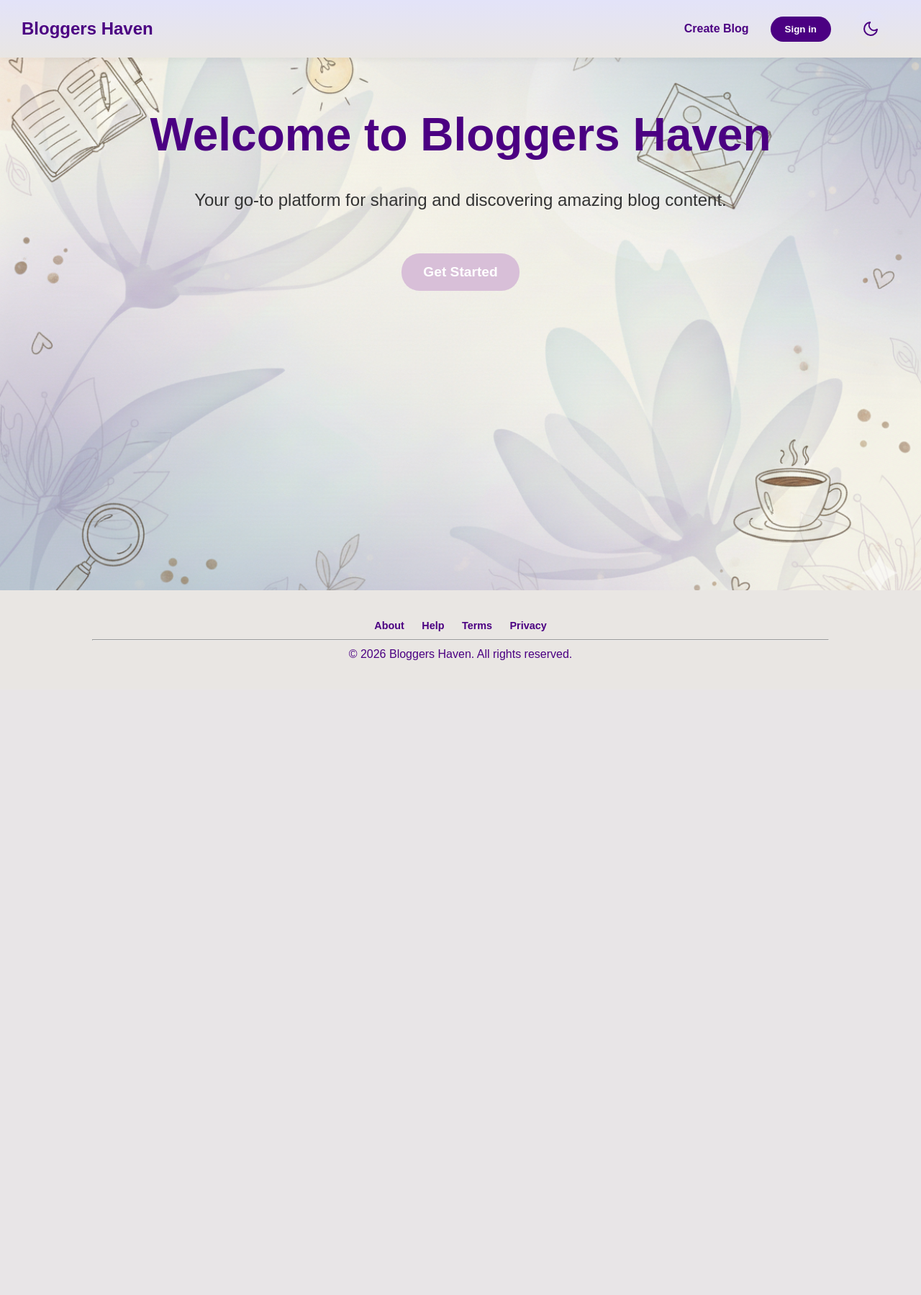
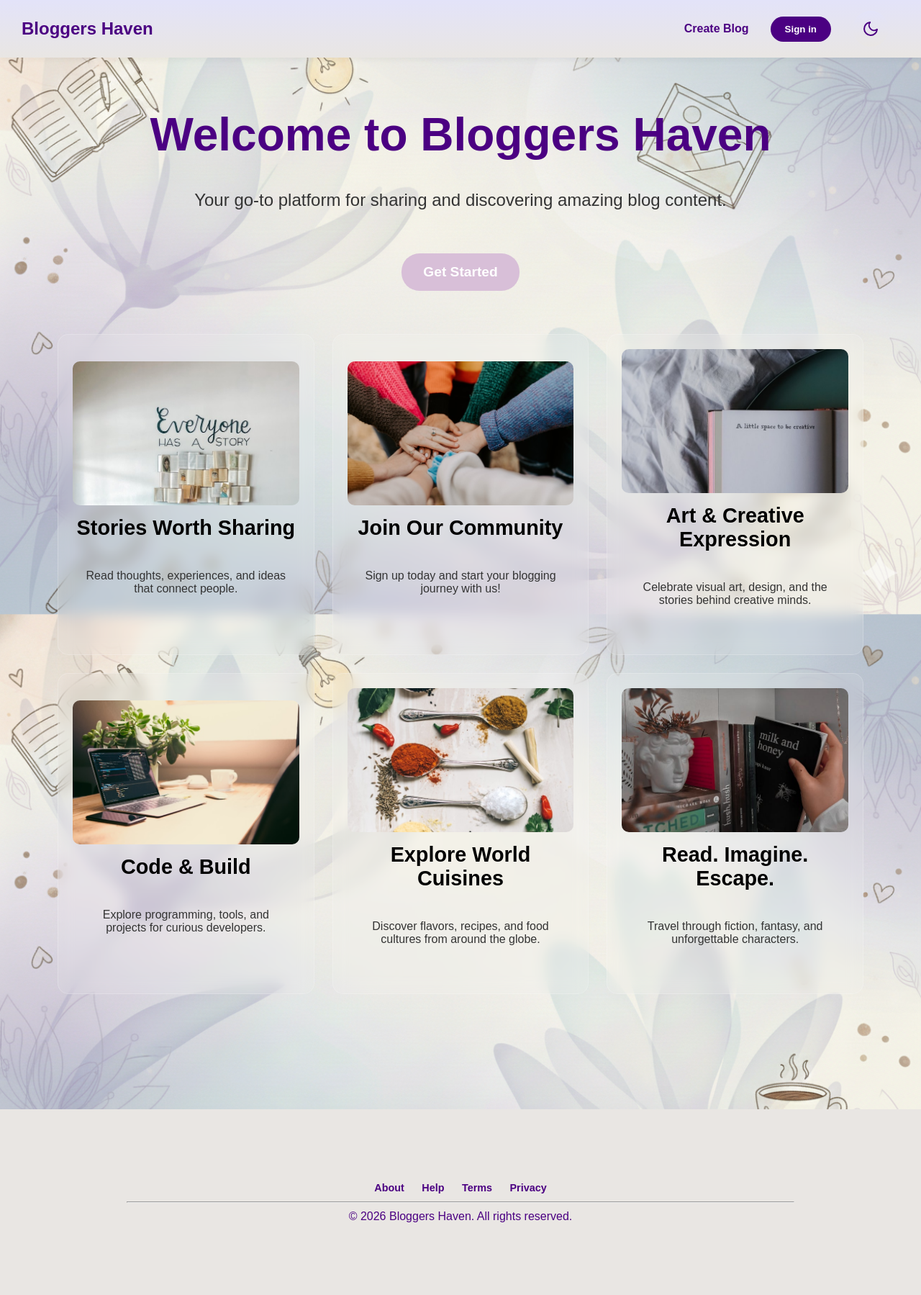
Before and after one commit to anushka155/bloggers_haven, a Django app: page / in a window 1280 px wide. Shown: the whole page at 72% size. Before the commit the page ends 917 px from the top, so only its background shows below. Run offline with Django 5.2, Linux system fonts and the light colour scheme; some web fonts are replaced.

Commit message:
landing page add ons

```diff
--- a/assets/css/style.css
+++ b/assets/css/style.css
@@ -235,7 +235,7 @@ nav {
 }
 
 main {
-    min-height: 90vh;
+    min-height: 100vh;
     display: flex;
     flex-direction: column;
     padding: 50px 20px;
@@ -281,6 +281,60 @@ main form button:hover {
     background-color: var(--btn-accent-hover-bg);
 }
 
+
+.container{
+    width: 100%;
+    display: grid;
+    grid-template-columns: repeat(auto-fit,minmax(300px, 1fr));
+    gap: 25px;
+    padding: 20px;
+    max-width: 1200px;
+    margin: 40px auto;
+}
+
+.box{
+    background: rgba(255, 255, 255, 0.1);
+    backdrop-filter: blur(10px);
+    border: 1px solid rgba(255, 255, 255, 0.2);
+    border-radius: 15px;
+    height: auto;
+    padding: 20px;
+    text-align: center;
+    transition: transform 0.3s ease;
+    display: flex;
+    flex-direction: column;
+    justify-content: center;
+    color: var(--text-color);
+}
+
+.box:hover{
+    transform: translateY(-10px);
+}
+
+.box h2{
+    font-size: 1.8rem;
+    margin-bottom: 15px;
+    color: var(--color-h3);
+}
+
+.box p{
+    font-size: 1rem;
+    padding: 1rem;
+}
+
+.box img {
+    width: 100%;
+    height: 200px;
+    object-fit: cover;
+    border-radius: 10px;
+    margin-bottom: 15px;
+}
+
+.box:hover img {
+    transform: scale(1.05);
+    transition: transform 0.3s ease;
+}
+
 footer {
     padding: 20px 0;
     text-align: center;
--- a/templates/index.html
+++ b/templates/index.html
@@ -1,5 +1,4 @@
-{% extends "base.html" %}
-{% block content %}
+{% extends "base.html" %} {% load static %} {% block content %}
 <main>
   {% if user.is_authenticated %}
   <h3>Welcome back, {{ user.username }}!</h3>
@@ -11,6 +10,46 @@
     {% csrf_token %}
     <button type="submit">Get Started</button>
   </form>
+  <div class="container">
+    <div class="box box-1">
+      <img
+        src="{% static 'images/stories.jpg' %}"
+        alt="Stories Worth Sharing"
+      />
+      <h2>Stories Worth Sharing</h2>
+      <p>Read thoughts, experiences, and ideas that connect people.</p>
+    </div>
+    <div class="box box-2">
+      <img src="{% static 'images/community.jpg' %}" alt="Join Our Community" />
+      <h2>Join Our Community</h2>
+      <p>Sign up today and start your blogging journey with us!</p>
+    </div>
+    <div class="box box-3">
+      <img
+        src="{% static 'images/creativity.jpg' %}"
+        alt="Art & Creative Expression"
+      />
+      <h2>Art & Creative Expression</h2>
+      <p>
+        Celebrate visual art, design, and the stories behind creative minds.
+      </p>
+    </div>
+    <div class="box box-4">
+      <img src="{% static 'images/code.jpg' %}" alt="Code & Build" />
+      <h2>Code & Build</h2>
+      <p>Explore programming, tools, and projects for curious developers.</p>
+    </div>
+    <div class="box box-5">
+      <img src="{% static 'images/food.jpg' %}" alt="Explore World Cuisines" />
+      <h2>Explore World Cuisines</h2>
+      <p>Discover flavors, recipes, and food cultures from around the globe.</p>
+    </div>
+    <div class="box box-6">
+      <img src="{% static 'images/book.jpg' %}" alt="Read. Imagine. Escape." />
+      <h2>Read. Imagine. Escape.</h2>
+      <p>Travel through fiction, fantasy, and unforgettable characters.</p>
+    </div>
+  </div>
   {% endif %}
 </main>
 {% endblock content %}
```
Also changed, not shown: assets/images/book.jpg (added), assets/images/code.jpg (added), assets/images/community.jpg (added), assets/images/creativity.jpg (added), assets/images/food.jpg (added), assets/images/stories.jpg (added). Lines whose indentation alone changed are shown as unchanged.
